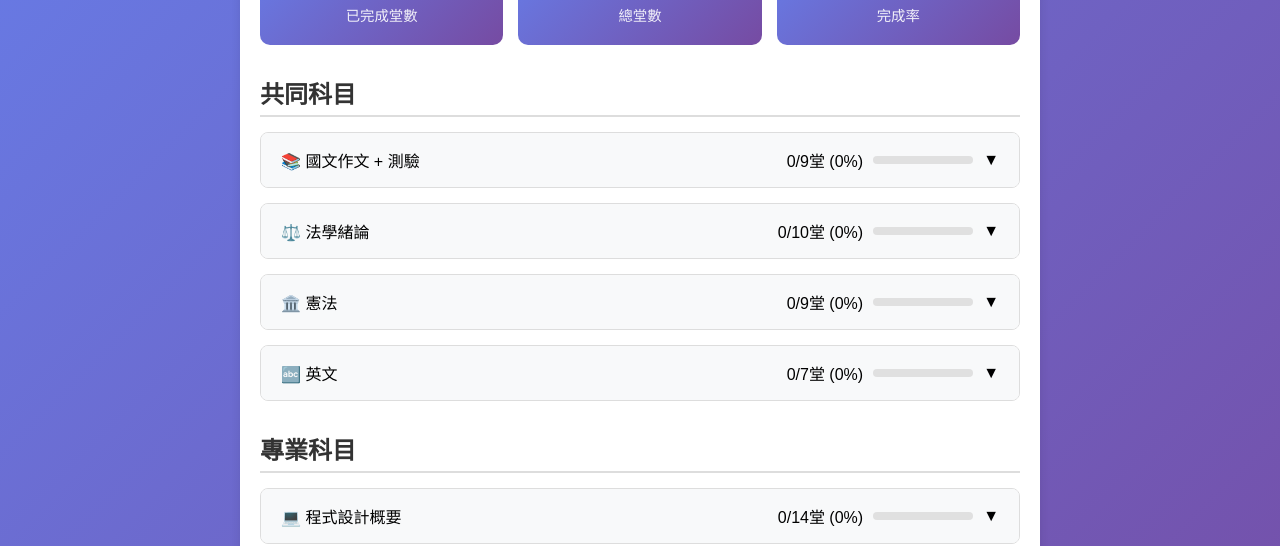
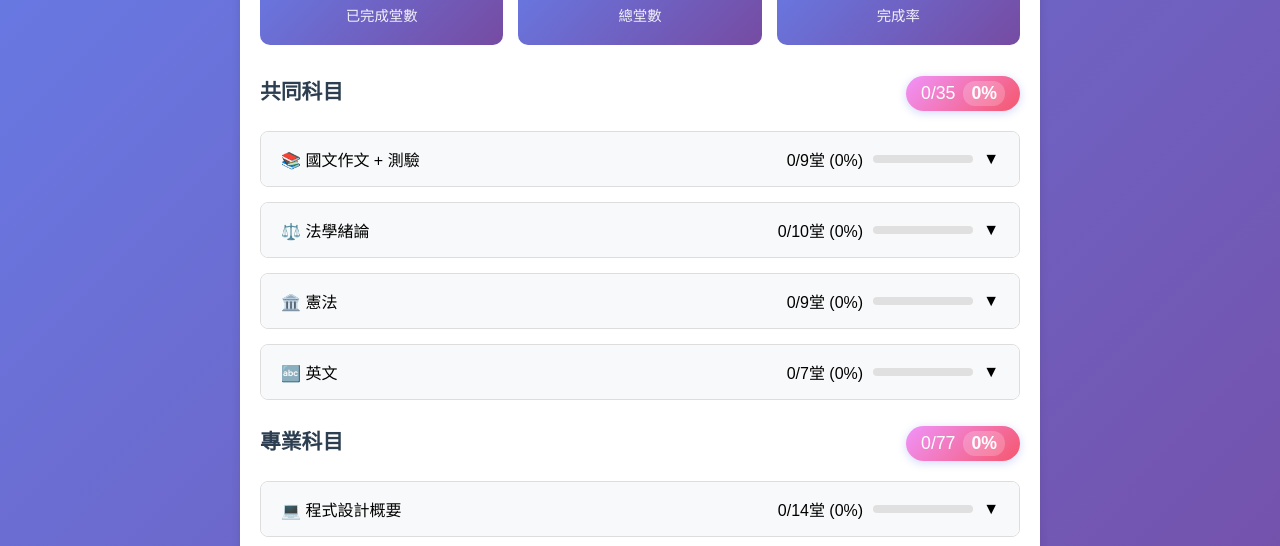
Before and after one commit to yuchae0915/Exam_Schedule, a plain HTML site: page frontend/learning_dashboard.html in a window 1280 px wide. Shown: the part 272-818 px from the top of the page. Drawn offline with Linux system fonts and the light colour scheme.

Commit message:
add common-progress and professional-progress

```diff
--- a/frontend/learning_dashboard.html
+++ b/frontend/learning_dashboard.html
@@ -31,8 +31,12 @@
                 <div class="stat-label">完成率</div>
             </div>
         </div>
-
-        <h3 class="subject-group-title">共同科目</h3>
+        <!-- 新增共同科目統計 -->
+        <div class="subject-stats">
+            <h3 class="subject-group-title">共同科目
+                <span class="group-progress" id="common-progress">(0/0堂, 0%)</span>
+            </h3>
+        </div>
 
         <div class="subject-card" id="chinese-subject-card"></div>
 
@@ -41,8 +45,12 @@
         <div class="subject-card" id="constitution-subject-card"></div>
 
         <div class="subject-card" id="english-subject-card"></div>
-
-        <h3 class="subject-group-title">專業科目</h3>
+        <!-- 新增專業科目統計 -->
+        <div class="subject-stats">
+            <h3 class="subject-group-title">專業科目
+                <span class="group-progress" id="professional-progress">(0/0堂, 0%)</span>
+            </h3>
+        </div>
 
         <div class="subject-card" id="programming-subject-card"></div>
 
@@ -123,6 +131,11 @@
                 reviewLessons: 0,
                 idPrefix: 'information-security'
             }
+        };
+
+        const subjectCategories = {
+            common: ['chinese', 'law', 'constitution', 'english'],
+            professional: ['programming', 'network', 'computer', 'information-management', 'information-security']
         };
 
         function toggleCollapse(button) {
@@ -250,16 +263,77 @@
         }
 
         function updateOverallStats() {
-            const allCheckboxes = document.querySelectorAll('input[type="checkbox"]');
-            const allChecked = document.querySelectorAll('input[type="checkbox"]:checked');
+            let commonCompleted = 0;
+            let commonTotal = 0;
+            let professionalCompleted = 0;
+            let professionalTotal = 0;
 
-            const totalLessons = allCheckboxes.length;
-            const totalCompleted = allChecked.length;
+            // 計算共同科目
+            subjectCategories.common.forEach(subjectKey => {
+                if (subjectData[subjectKey]) {
+                    const checkboxes = document.querySelectorAll(`input[id^="${subjectData[subjectKey].idPrefix}-"]`);
+                    const checked = document.querySelectorAll(`input[id^="${subjectData[subjectKey].idPrefix}-"]:checked`);
+                    commonTotal += checkboxes.length;
+                    commonCompleted += checked.length;
+                }
+            });
+
+            // 計算專業科目
+            subjectCategories.professional.forEach(subjectKey => {
+                if (subjectData[subjectKey]) {
+                    const checkboxes = document.querySelectorAll(`input[id^="${subjectData[subjectKey].idPrefix}-"]`);
+                    const checked = document.querySelectorAll(`input[id^="${subjectData[subjectKey].idPrefix}-"]:checked`);
+                    professionalTotal += checkboxes.length;
+                    professionalCompleted += checked.length;
+                }
+            });
+
+            // 計算總數和百分比
+            const totalLessons = commonTotal + professionalTotal;
+            const totalCompleted = commonCompleted + professionalCompleted;
             const completionRate = totalLessons > 0 ? Math.round((totalCompleted / totalLessons) * 100) : 0;
+            const commonRate = commonTotal > 0 ? Math.round((commonCompleted / commonTotal) * 100) : 0;
+            const professionalRate = professionalTotal > 0 ? Math.round((professionalCompleted / professionalTotal) * 100) : 0;
 
+            // 更新總體統計
             document.getElementById('total-completed').textContent = totalCompleted;
             document.getElementById('total-lessons').textContent = totalLessons;
             document.getElementById('completion-rate').textContent = `${completionRate}%`;
+
+            // 在 updateOverallStats 函數中，修改更新分類統計的部分
+            // 更新分類統計
+            const commonProgress = document.getElementById('common-progress');
+            if (commonProgress) {
+                let rateClass = '';
+                if (commonRate === 100) rateClass = 'complete';
+                else if (commonRate >= 80) rateClass = 'high';
+                else if (commonRate >= 50) rateClass = 'medium';
+                else rateClass = 'low';
+
+                commonProgress.innerHTML = `
+        <span class="progress-badge" data-rate="${rateClass}">
+            <span class="progress-value">${commonCompleted}/${commonTotal}</span>
+            <span class="progress-percent">${commonRate}%</span>
+        </span>
+    `;
+            }
+
+            // 對專業科目做同樣處理
+            const professionalProgress = document.getElementById('professional-progress');
+            if (professionalProgress) {
+                let rateClass = '';
+                if (professionalRate === 100) rateClass = 'complete';
+                else if (professionalRate >= 80) rateClass = 'high';
+                else if (professionalRate >= 50) rateClass = 'medium';
+                else rateClass = 'low';
+
+                professionalProgress.innerHTML = `
+        <span class="progress-badge" data-rate="${rateClass}">
+            <span class="progress-value">${professionalCompleted}/${professionalTotal}</span>
+            <span class="progress-percent">${professionalRate}%</span>
+        </span>
+    `;
+            }
         }
 
         // **修改：網頁載入時的邏輯**
--- a/style/dashboard.css
+++ b/style/dashboard.css
@@ -47,13 +47,22 @@ body {
     opacity: 0.9;
 }
 
+.subject-stats {
+    margin: 20px 0;
+}
+
 .subject-group-title {
-    font-size: 1.5em;
-    color: #333;
-    margin-top: 30px;
-    margin-bottom: 15px;
-    border-bottom: 2px solid #ddd;
-    padding-bottom: 5px;
+    display: flex;
+    align-items: baseline;
+    gap: 10px;
+    margin: 25px 0 15px 0;
+    font-size: 1.3em;
+    color: #2c3e50;
+}
+
+.group-progress {
+    font-weight: normal;
+    margin-left: auto;
 }
 
 .subject-row {
@@ -108,6 +117,46 @@ body {
     height: 100%;
     background: linear-gradient(90deg, #4CAF50, #8BC34A);
     transition: width 0.3s ease;
+}
+
+.progress-badge {
+    display: inline-flex;
+    align-items: center;
+    gap: 8px;
+    background: linear-gradient(135deg, #667eea 0%, #764ba2 100%);
+    padding: 5px 15px;
+    border-radius: 20px;
+    color: white;
+    font-size: 0.85em;
+    box-shadow: 0 2px 8px rgba(102, 126, 234, 0.3);
+}
+
+.progress-value {
+    font-weight: 500;
+}
+
+.progress-percent {
+    font-weight: bold;
+    background: rgba(255, 255, 255, 0.2);
+    padding: 2px 8px;
+    border-radius: 12px;
+}
+
+/* 可選：為不同完成率添加不同顏色 */
+.progress-badge[data-rate="low"] {
+    background: linear-gradient(135deg, #f093fb 0%, #f5576c 100%);
+}
+
+.progress-badge[data-rate="medium"] {
+    background: linear-gradient(135deg, #fa709a 0%, #fee140 100%);
+}
+
+.progress-badge[data-rate="high"] {
+    background: linear-gradient(135deg, #30cfd0 0%, #330867 100%);
+}
+
+.progress-badge[data-rate="complete"] {
+    background: linear-gradient(135deg, #11998e 0%, #38ef7d 100%);
 }
 
 .collapse-content {
```
